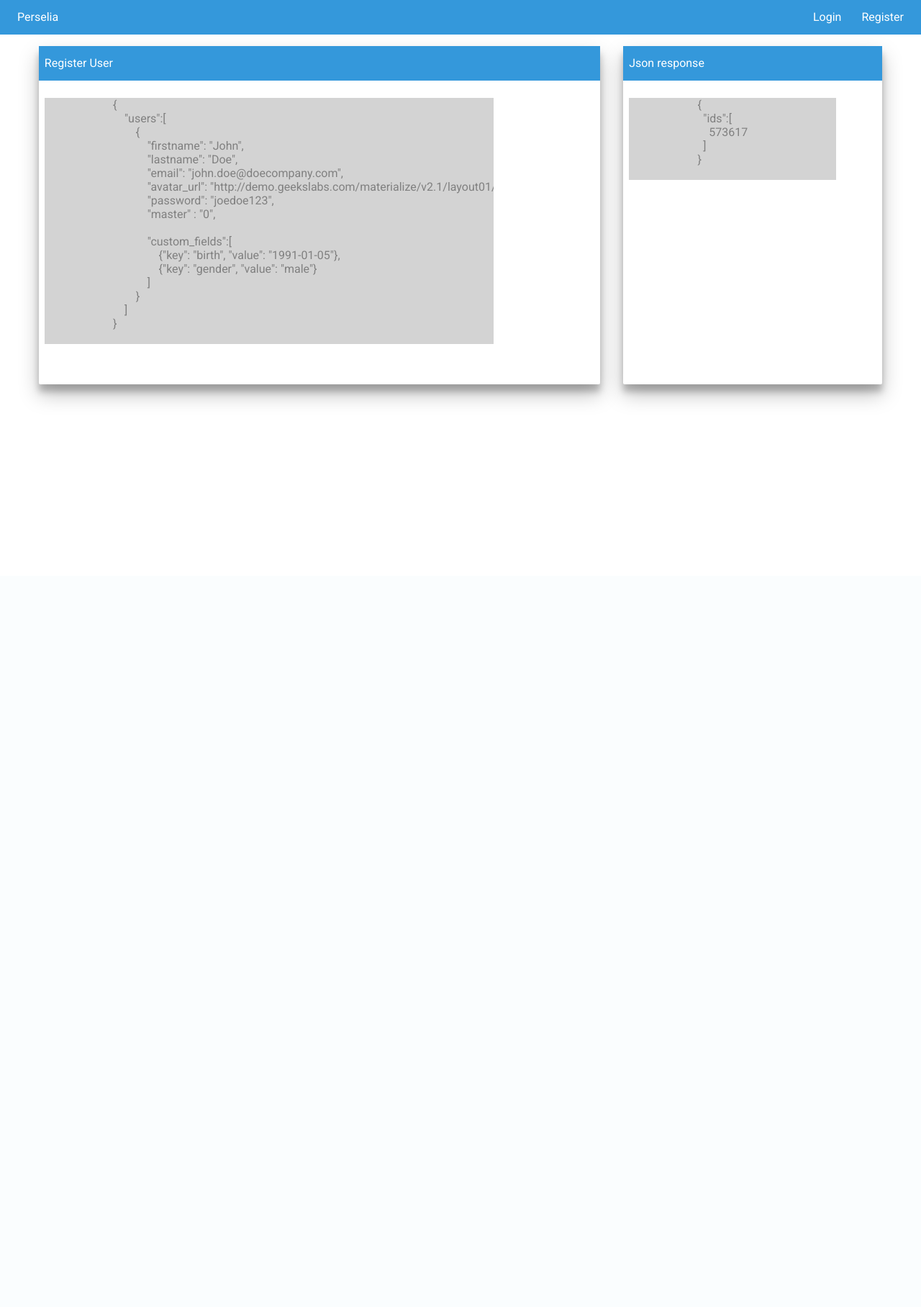
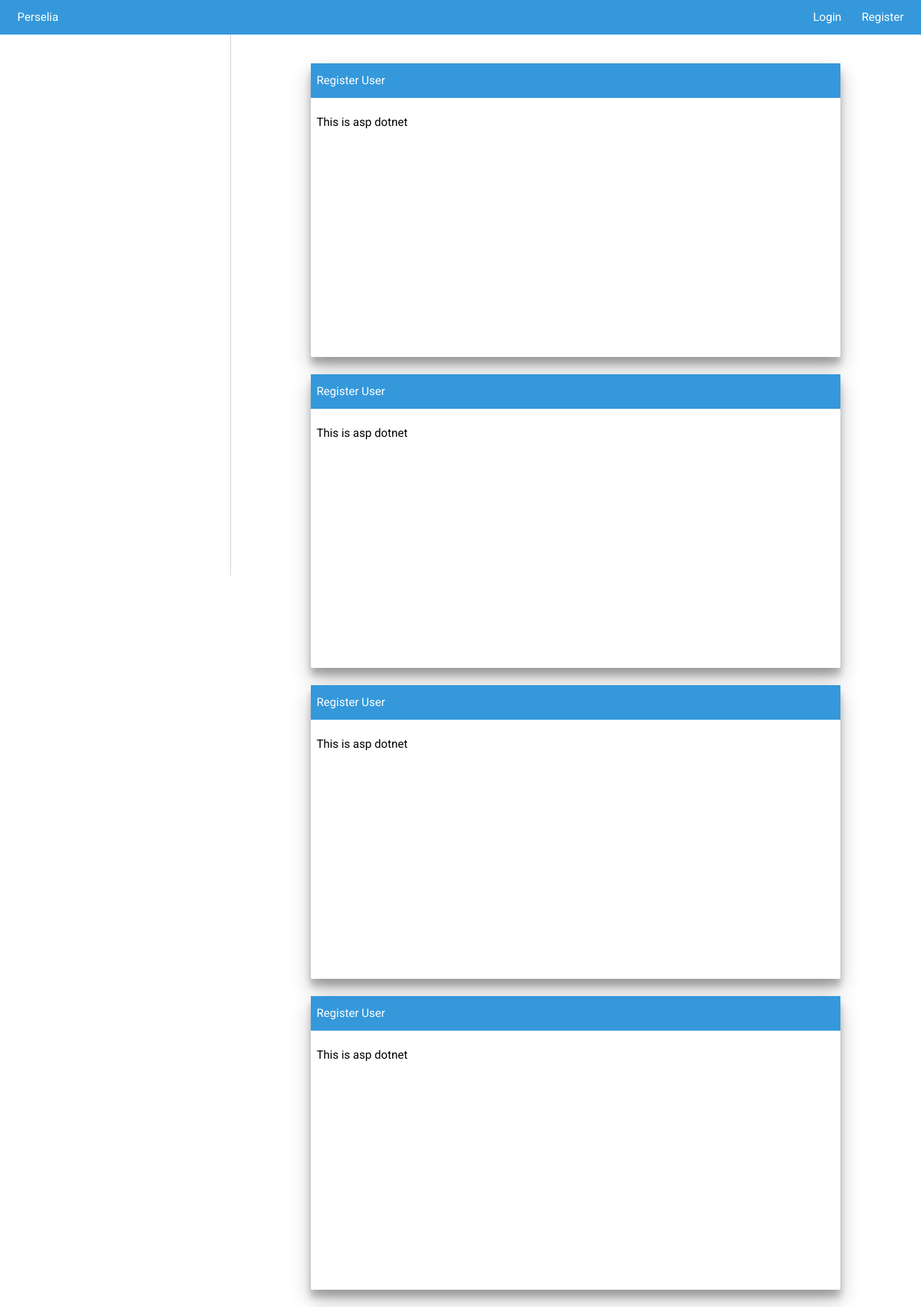
Before and after one commit to sebbekarlsson/Perselia, a Flask app: page / in a window 1280 px wide. Shown: the whole page at 72% size. Before the commit the page ends 559 px from the top, so only its background shows below. Run offline with Flask 2, Linux system fonts and the light colour scheme.

Commit message:
Added better index homepage design

```diff
--- a/perselia/flaskr/static/style/style.css
+++ b/perselia/flaskr/static/style/style.css
@@ -3,9 +3,11 @@
   font-family: 'Roboto', sans-serif; }
 
 .navbar {
+  position: relative;
   width: 100%;
   height: 48px;
-  line-height: 48px; }
+  line-height: 48px;
+  z-index: 2; }
   .navbar ul {
     padding: 0; }
   .navbar ul, .navbar li {
@@ -25,6 +27,18 @@
   .navbar-blue .navbtn {
     color: white; }
 
+.side-nav {
+  width: 25%;
+  height: 100vh;
+  border-right-color: lightgray;
+  border-right-width: 1px;
+  border-right-style: solid;
+  background-color: white;
+  position: fixed;
+  z-index: 1;
+  top: 0;
+  left: 0; }
+
 .left {
   float: left; }
 
@@ -35,7 +49,6 @@
   background: #fff;
   border-radius: 2px;
   display: block;
-  float: left;
   margin: 1rem;
   position: relative; }
   .card .options {
@@ -84,7 +97,8 @@
 .card-size {
   width: 360px;
   min-height: 360px;
-  padding-bottom: 48px; }
+  padding-bottom: 48px;
+  margin: auto; }
 
 .card-size-adaptive {
   min-width: 360px;
@@ -112,6 +126,10 @@
   padding-top: 24px !important;
   width: 80%; }
 
+.content-right {
+  float: right;
+  width: 75%; }
+
 .content-centered {
   width: 100%;
   padding: 0;
@@ -123,6 +141,13 @@
   display: flex;
   align-items: center;
   justify-content: center; }
+
+.card-flow {
+  padding-top: 24px;
+  width: 80%;
+  margin: auto; }
+  .card-flow .card {
+    margin-bottom: 24px; }
 
 .card-flow-centered {
   width: 100%;
--- a/perselia/flaskr/static/style/style.scss
+++ b/perselia/flaskr/static/style/style.scss
@@ -1,6 +1,8 @@
 $site_blue: #3498db;
 $text_padding: 8px;
 $bar_height: 48px;
+$side_nav_width: 25%;
+$right_content_width: 100% - $side_nav_width;
 
 
 *{
@@ -9,9 +11,11 @@ $bar_height: 48px;
 }
 
 .navbar{
+  position: relative;
   width:100%;
   height:$bar_height;
   line-height:$bar_height;
+  z-index: 2;
 
   ul{
     padding:0;
@@ -41,6 +45,19 @@ $bar_height: 48px;
   }
 }
 
+.side-nav{
+  width:$side_nav_width;
+  height:100vh;
+  border-right-color:lightgray;
+  border-right-width:1px;
+  border-right-style: solid;
+  background-color:white;
+  position: fixed;
+  z-index: 1;
+  top:0;
+  left:0;
+}
+
 .left{
   float:left;
 }
@@ -53,7 +70,6 @@ $bar_height: 48px;
   background: #fff;
   border-radius: 2px;
   display: block;
-  float: left;
   margin: 1rem;
   position: relative;
 
@@ -115,9 +131,10 @@ $bar_height: 48px;
 }
 
 .card-size{
-    width:360px;
-    min-height:360px;
-    padding-bottom:48px;
+  width: 360px;
+  min-height:360px;
+  padding-bottom:48px;
+  margin:auto;
 }
 
 .card-size-adaptive{
@@ -153,6 +170,11 @@ $bar_height: 48px;
   width:80%;
 }
 
+.content-right{
+  float: right;
+  width: $right_content_width;
+}
+
 .content-centered{
     width:100%;
     padding: 0;
@@ -164,6 +186,16 @@ $bar_height: 48px;
     display: flex;
     align-items: center;
     justify-content: center;
+}
+
+.card-flow{
+  padding-top:24px;
+  width:80%;
+  margin:auto;
+
+  .card{
+    margin-bottom:24px;
+  }
 }
 
 .card-flow-centered{
--- a/perselia/flaskr/templates/index.html
+++ b/perselia/flaskr/templates/index.html
@@ -1,50 +1,48 @@
 {% extends 'layout.html' %}
 {% block title %} Index {% endblock %}
 {% block body %}
-    <div class='content'>
-        <div class='card-flow-centered'>
-            <div class="card card-4 card-size-adaptive left">
+<div class='side-nav'>
+</div>
+    <div class='content-right'>
+        <div class='card-flow'>
+            <div class="card card-4 card-size-adaptive">
                 <nav class='card-label card-label-blue'>
                     <p>
                        Register User
                     </p>
                 </nav>
                 <div class='card-content text-padding-full'>
-                    <pre class='code'>
-                        {
-                            "users":[
-                                {
-                                    "firstname": "John",
-                                    "lastname": "Doe",
-                                    "email": "john.doe@doecompany.com",
-                                    "avatar_url": "http://demo.geekslabs.com/materialize/v2.1/layout01/images/avatar.jpg",
-                                    "password": "joedoe123",
-                                    "master" : "0",
-
-                                    "custom_fields":[
-                                        {"key": "birth", "value": "1991-01-05"},
-                                        {"key": "gender", "value": "male"}
-                                    ]
-                                }
-                            ]
-                        }
-                    </pre>
+                       This is asp dotnet
                 </div>
             </div>
-            <div class="card card-4 card-size-adaptive left">
+            <div class="card card-4 card-size-adaptive">
                 <nav class='card-label card-label-blue'>
                     <p>
-                       Json response
+                       Register User
                     </p>
                 </nav>
                 <div class='card-content text-padding-full'>
-                    <pre class='code'>
-                        {
-                          "ids":[
-                            573617
-                          ]
-                        }
-                    </pre>
+                       This is asp dotnet
+                </div>
+            </div>
+            <div class="card card-4 card-size-adaptive">
+                <nav class='card-label card-label-blue'>
+                    <p>
+                       Register User
+                    </p>
+                </nav>
+                <div class='card-content text-padding-full'>
+                       This is asp dotnet
+                </div>
+            </div>
+            <div class="card card-4 card-size-adaptive">
+                <nav class='card-label card-label-blue'>
+                    <p>
+                       Register User
+                    </p>
+                </nav>
+                <div class='card-content text-padding-full'>
+                       This is asp dotnet
                 </div>
             </div>
         </div>
--- a/perselia/flaskr/templates/login.html
+++ b/perselia/flaskr/templates/login.html
@@ -3,6 +3,7 @@
 {% block title %} Login {% endblock %}
 {% block body %}
     <div class='content content-centered'>
+        <div class='card-flow'>
             <div class="card card-4 card-size">
                 <nav class='card-label card-label-blue'>
                     <p>
@@ -28,4 +29,5 @@
                 </div>
             </div>
         </div>
+    </div>
 {% endblock %}
--- a/perselia/flaskr/templates/register.html
+++ b/perselia/flaskr/templates/register.html
@@ -3,6 +3,7 @@
 {% block title %} Register {% endblock %}
 {% block body %}
     <div class='content content-centered'>
+        <div class='card-flow'>
             <div class="card card-4 card-size">
                 <nav class='card-label card-label-blue'>
                     <p>
@@ -40,4 +41,5 @@
                 </div>
             </div>
         </div>
+    </div>
 {% endblock %}
```
Also changed, not shown: 1 other file. Lines whose indentation alone changed are shown as unchanged.
